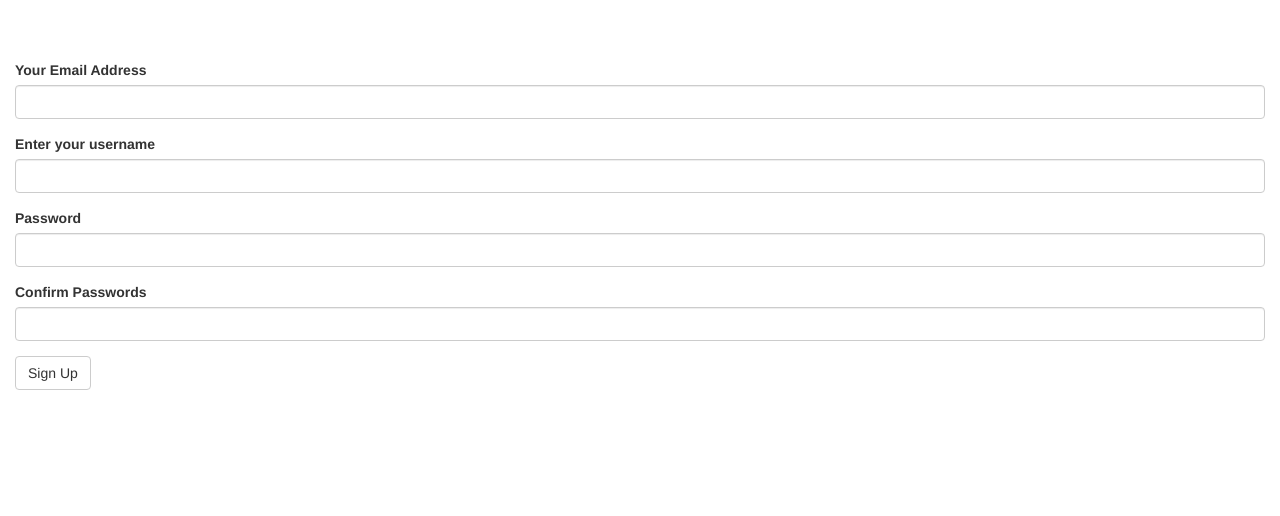
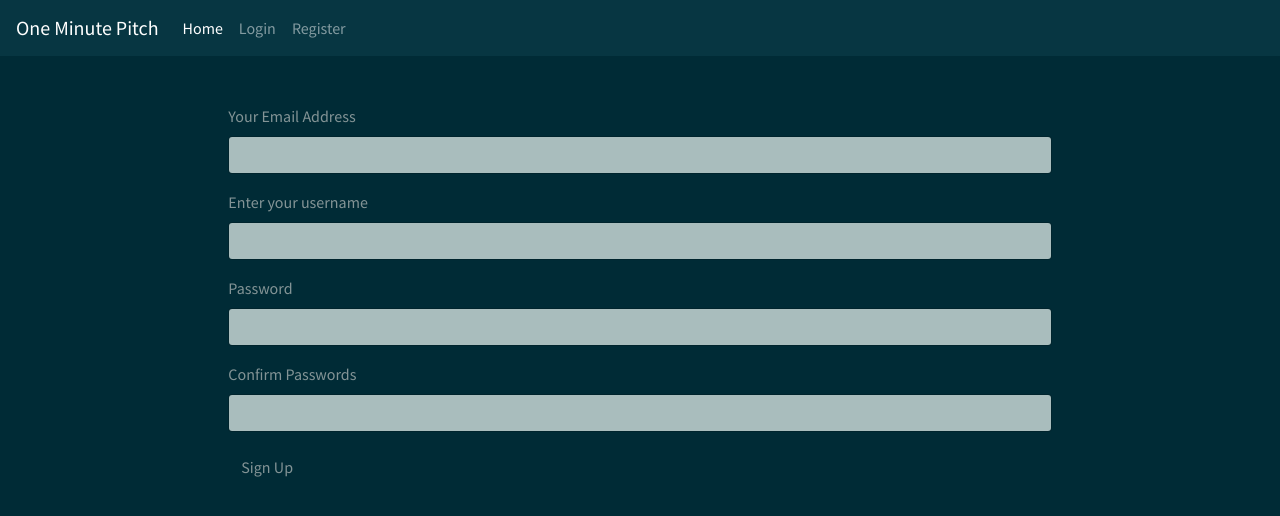
Before and after one commit to Evohmike/One-Minute-Pitch, a Flask app: page /register in a window 1280 px wide. Shown: the top 516 px of the page. Run offline with Flask 2, Linux system fonts and the light colour scheme; some libraries are stand-ins or nearby versions.

Commit message:
added more styles to the templates.html

```diff
--- a/app/templates/auth/register.html
+++ b/app/templates/auth/register.html
@@ -1,13 +1,16 @@
-{% extends 'bootstrap/base.html'%}
-{% import 'bootstrap/wtf.html' as wtf%}
-
-{% block content %}
+ {% extends 'base.html'%}
+ {% import 'bootstrap/wtf.html' as wtf%}
+ {% block content %}
 
 <div class="container-fluid">
   <br>
   <br>
-  <br>
-  {{wtf.quick_form(registration_form)}}
+  <div class="row">
+    <div class="col-md-2"></div>
+    <div class="col-md-8">
+      {{wtf.quick_form(registration_form)}}
+    </div>
+  </div>
 </div>
 
 {% endblock%}
--- a/app/templates/base.html
+++ b/app/templates/base.html
@@ -1,4 +1,8 @@
 {% extends 'bootstrap/base.html'%}
+
+{% block styles %}
+  <link rel="stylesheet" href="https://stackpath.bootstrapcdn.com/bootswatch/4.1.3/solar/bootstrap.min.css">
+{% endblock %}
 
 {% include 'navbar.html' %}
 
--- a/app/templates/category.html
+++ b/app/templates/category.html
@@ -10,7 +10,8 @@
         </div>
 
         <div class="col-md-8">
-            <button class="btn btn-info"><h2><a href="/category/pitch/new/{{ category.id }}"> Pitch here</a></h2></button>
+            <button type="button" class="btn btn-outline-primary"><a href="/category/pitch/new/{{ category.id }}"> Add Pitch</a></button>
+
         </div>
     </div>
 
@@ -18,7 +19,7 @@
     <div class="card">
         <div class="card-body">
             <a href="/pitch/{{ pitch.id }}">
-                {{ pitch.pitch}}
+                <h3>{{ pitch.pitch}}</h3>
 
             </a>
         </div>
--- a/app/templates/navbar.html
+++ b/app/templates/navbar.html
@@ -1,45 +1,31 @@
-<div class="container">
-
-    <div class="navbar navbar-inverse navbar-fixed-top" role="navigation style="background-image:url('static/images/pk.jpg')">
-
-        <div class="container">
-
-            <div class="navbar-header">
-
-                <button class="navbar-toggle" type="button" data-toggle="collapse" data-target=".navbar-collapse">
-
-                    <span class="sr-only">Toggle navigation</span>
-                    <span class="icon-bar"></span>
-                    <span class="icon-bar"></span>
-                    <span class="icon-bar"></span>
-
+<nav class="navbar navbar-expand-lg navbar-dark bg-dark">
+  <a class="navbar-brand" href="/">One Minute Pitch</a>
+  <button class="navbar-toggler" type="button" data-toggle="collapse" data-target="#navbarColor02" aria-controls="navbarColor02"
+    aria-expanded="false" aria-label="Toggle navigation">
+    <span class="navbar-toggler-icon"></span>
   </button>
 
-                <a href="/" class="navbar-brand">One Minute Pitch</a>
-            </div>
-
-            <div class="navbar-collapse collapse">
-
-                <ul class="nav navbar-right navbar-nav">
+  <div class="collapse navbar-collapse" id="navbarColor02">
+    <ul class="navbar-nav mr-auto">
       {% if not current_user.is_authenticated %}
-                    <li>
-                        <a href="{{url_for('auth.login')}}">Login</a>
+      <li class="nav-item active">
+        <a class="nav-link" href="/">Home <span class="sr-only">(current)</span></a>
       </li>
-                    <li>
-                        <a href="{{url_for('auth.register')}}">Register</a>
+      <li class="nav-item">
+        <a class="nav-link" href="{{url_for('auth.login')}}">Login</a>
+      </li>
+      <li class="nav-item">
+        <a class="nav-link" href="{{url_for('auth.register')}}">Register</a>
       </li>
       {% else %}
-                    <li>
-                        <a href="{{url_for('main.profile_category')}}">My account</a>
+      <li class="nav-item">
+        <a class="nav-link" href="{{url_for('main.profile_category')}}">My Account</a>
       </li>
-                    <li>
-                        <a href="{{url_for('auth.logout')}}">Logout</a>
+
+      <li class="nav-item">
+        <a class="nav-link" href="{{url_for('auth.logout')}}">Logout</a>
       </li>
       {% endif %}
     </ul>
-
   </div>
-
-        </div>
-    </div>
-</div>
+</nav>
```
Also changed, not shown: app/auth/views.py (+2 -57 lines), app/templates/auth/base.html (deleted, +0 -10 lines), app/templates/auth/login.html (+3 -10 lines), app/templates/index.html (+5 -11 lines), app/templates/pitch.html (+6 -11 lines). Lines whose indentation alone changed are shown as unchanged.
